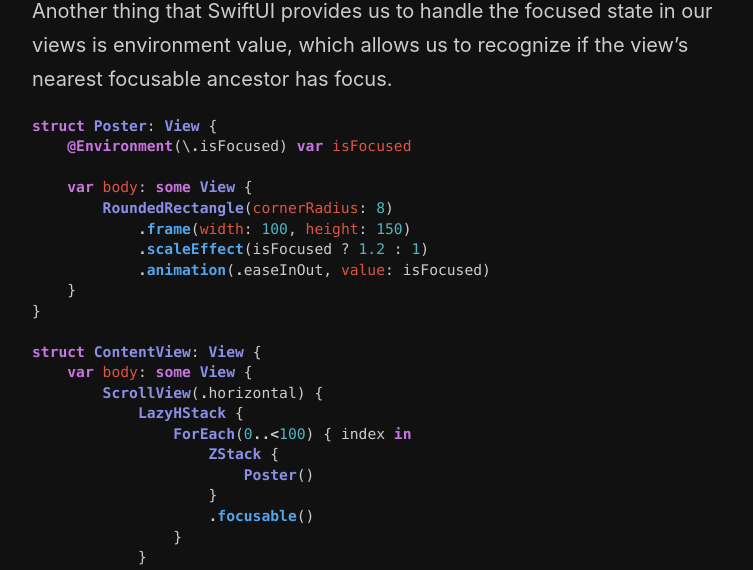
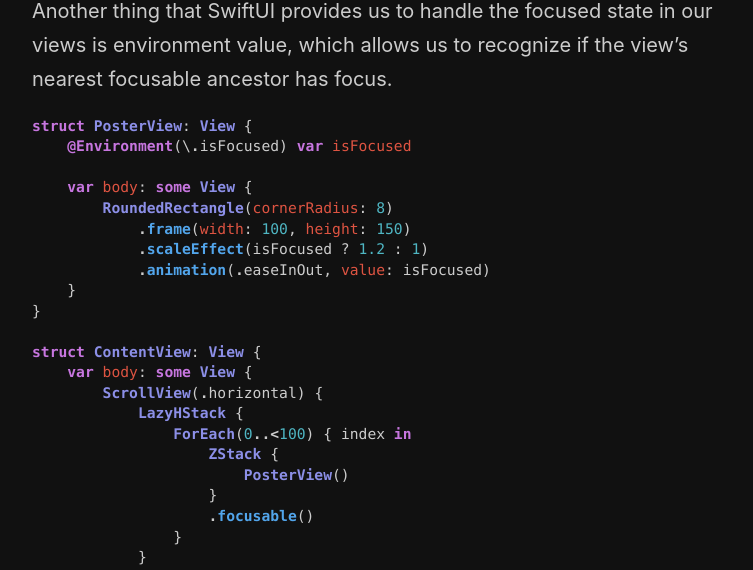
Before and after one commit to mecid/mecid.github.io, a Jekyll site: the page built from _posts/2020-12-02-focus-management-in-swiftui.md, in a window 1280 px wide and 900 px high, scrolled down 1200 px. Shown: the part 143-713 px from the top of the window, without its empty margins (258-1011 px from the left). Built offline with Jekyll 4.4.1, drawn with Linux system fonts in a browser that asks for light colours.

Commit message:
another update on focus management post

````diff
--- a/_posts/2020-12-02-focus-management-in-swiftui.md
+++ b/_posts/2020-12-02-focus-management-in-swiftui.md
@@ -34,7 +34,7 @@
 Another thing that SwiftUI provides us to handle the focused state in our views is environment value, which allows us to recognize if the view's nearest focusable ancestor has focus.
 
 ```swift
-struct Poster: View {
+struct PosterView: View {
     @Environment(\.isFocused) var isFocused
 
     var body: some View {
@@ -51,7 +51,7 @@
             LazyHStack {
                 ForEach(0..<100) { index in
                     ZStack {
-                        Poster()
+                        PosterView()
                     }
                     .focusable()
                 }
````
